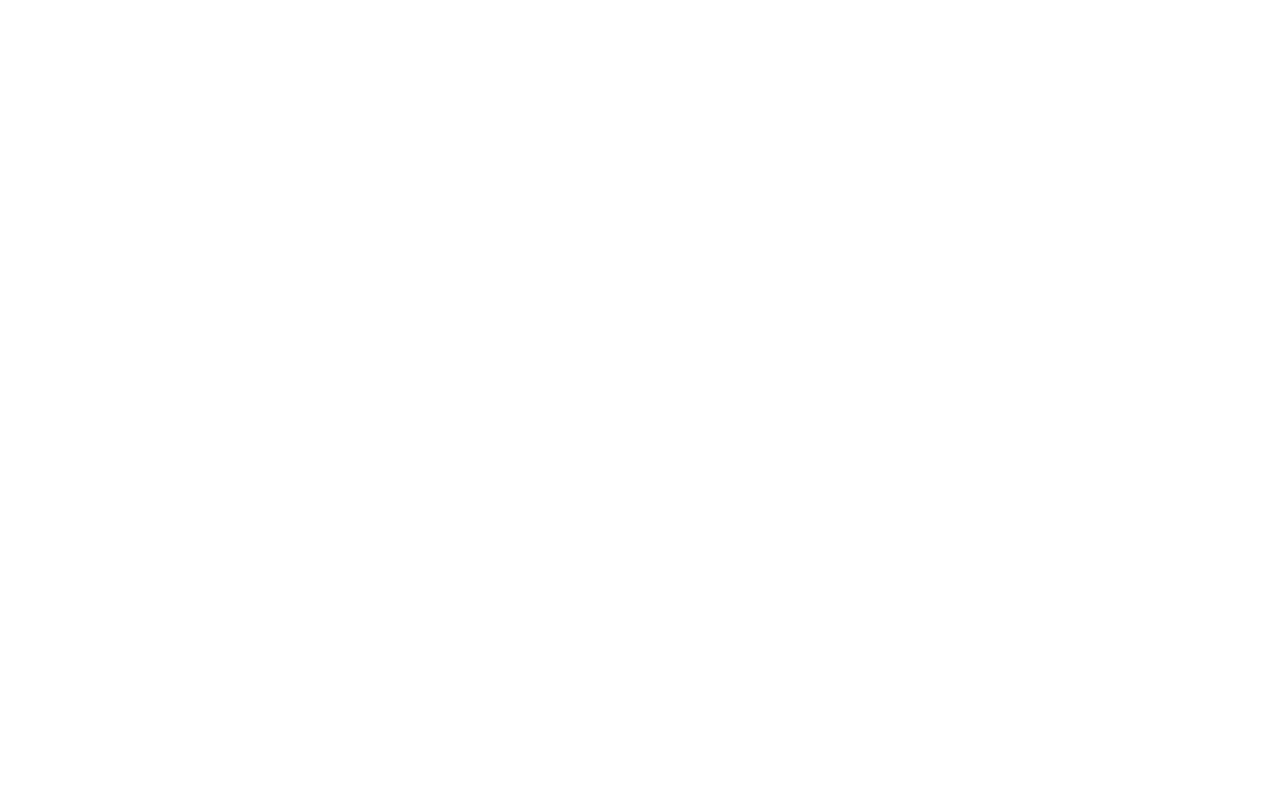
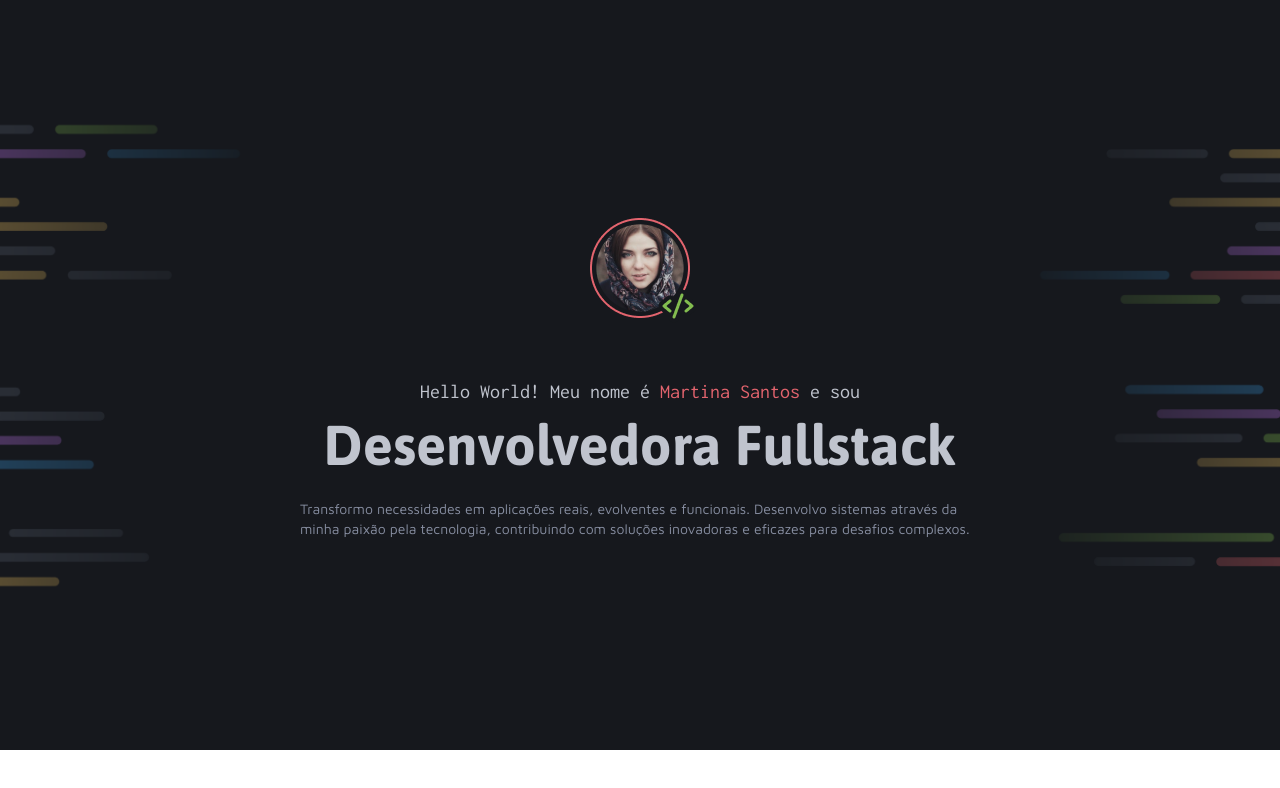
Before and after one commit to codebyneander/portfolio-dev, a plain HTML site: page index.html in a window 1280 px wide. Drawn offline with Linux system fonts and the light colour scheme.

Commit message:
Adiciona estrutura inicial do portfólio com estilos e imagem de avatar

```diff
--- /dev/null
+++ b/assets/styles/global.css
@@ -0,0 +1,47 @@
+/* Este bloco de código redefine as propriedades de margem e preenchimento de todos os elementos para 0, e define o modelo de caixa para border-box, o que significa que o preenchimento e a borda serão incluídos nas dimensões totais do elemento. Isso ajuda a criar um layout mais previsível e consistente. */
+* {
+  margin: 0;
+  padding: 0;
+  box-sizing: border-box;
+}
+
+:root {
+  /* Definição de variáveis de cor */
+  --color-red: #E3646E;
+  --color-purple: #BB72E9;
+  --color-blue: #3996DB;
+  --color-green: #82BC4F;
+  --color-yellow: #EABD5F;
+
+  --gray-100: #E2E4E9;
+  --gray-200: #C0C4CE;
+  --gray-300: #878EA1;
+  --gray-400: #292C34;
+  --gray-500: #16181D;
+  --gray-600: #0D0E11;
+
+  /* Definição de variáveis de fonte */
+  --font-family-asap: "Asap", sans-serif;
+  --font-family-inconsolata: "Inconsolata", monospace;
+
+  /* Comentado pois Maven Pro não está sendo utilizado no momento */
+  --font-family-maven: "Maven Pro", sans-serif;
+
+  /* Definição de variáveis de tamanho de fonte */
+
+  /* Asap */
+  --asap-title-lg: bold 56px/120% var(--font-family-asap);
+  --asap-title-md: bold 24px/120% var(--font-family-asap);
+  --asap-title-sm: bold 16px/120% var(--font-family-asap);
+
+  /* Inconsolata */
+  --text-incosolata: normal 20px/120% var(--font-family-inconsolata);
+
+  /* Maven Pro */
+  --mavenpro-text-md: 16px/140% var(--font-family-maven);
+  --mavenpro-text-sm: 14px/140% var(--font-family-maven);
+}
+
+body {
+  height: 100vh;
+}
--- /dev/null
+++ b/assets/styles/header.css
@@ -0,0 +1,67 @@
+@import url(global.css);
+
+header {
+  background-image: url(../images/Background_Intro.png); /* Define a imagem de fundo do cabeçalho */
+  background-repeat: no-repeat; /* Impede a repetição da imagem de fundo */
+  background-size: cover; /* Faz com que a imagem de fundo cubra todo o cabeçalho */
+  background-position: center; /* Centraliza a imagem de fundo */
+  width: 100%; /* Define a largura do cabeçalho para 100% da largura da tela */
+  height: 750px; /* Define a altura do cabeçalho para 750 pixels */
+  display: flex; /* Utiliza flexbox para o layout do cabeçalho */
+  flex-direction: column; /* Organiza os elementos do cabeçalho em uma coluna */
+  align-items: center; /* Alinha os itens do cabeçalho no centro horizontalmente */
+  justify-content: center; /* Alinha os itens do cabeçalho no centro verticalmente */
+  color: var(--gray-200); /* Define a cor do texto no cabeçalho como cinza claro */
+}
+
+header nav {
+  display: flex; /* Utiliza flexbox para o layout da barra de navegação */
+  flex-direction: column; /* Organiza os itens da barra de navegação em uma coluna */
+
+  div:nth-child(1) {
+    display: flex; /* Utiliza flexbox para o layout do primeiro item da barra de navegação */
+    flex-direction: column; /* Organiza os itens do primeiro item em uma coluna */
+    align-items: center; /* Alinha os itens do primeiro item no centro horizontalmente */
+    justify-content: center; /* Alinha os itens do primeiro item no centro verticalmente */
+    gap: 56px; /* Define um espaço de 56 pixels entre os itens do primeiro item */
+
+    img {
+      width: 112px; /* Define a largura da imagem do logotipo */
+      height: 112px; /* Define a altura da imagem do logotipo */
+    }
+
+    span {
+      font: var(--text-incosolata); /* Define a fonte do texto como Inconsolata */
+
+      strong {
+        color: var(--color-red); /* Define a cor do texto em negrito como vermelho */
+        font-weight: 400; /* Define o peso da fonte do texto em negrito como 400 */
+      }
+    }
+
+    h1 {
+      font: var(--asap-title-lg); /* Define a fonte do título principal como Asap */
+    }
+
+    p {
+      font: var(--mavenpro-text-sm); /* Define a fonte do parágrafo como Maven Pro */
+    }
+  }
+}
+
+.texts {
+  align-items: center; /* Alinha os itens de texto no centro horizontalmente */
+  display: flex; /* Utiliza flexbox para o layout dos itens de texto */
+  justify-content: center; /* Alinha os itens de texto no centro verticalmente */
+  flex-direction: column; /* Organiza os itens de texto em uma coluna */
+  max-width: 680px; /* Define a largura máxima dos itens de texto como 680 pixels */
+
+  h1 {
+    margin-top: 8px; /* Define uma margem superior de 8 pixels para o título */
+  }
+
+  p {
+    margin-top: 20px; /* Define uma margem superior de 20 pixels para o parágrafo */
+    color: var(--gray-300); /* Define a cor do parágrafo como cinza médio */
+  }
+}
--- /dev/null
+++ b/assets/styles/index.css
@@ -0,0 +1,2 @@
+@import url(global.css); /* Importa o arquivo global.css, que contém estilos que podem ser utilizados em todo o projeto */
+@import url(header.css); /* Importa o arquivo header.css, que contém estilos específicos para o cabeçalho do projeto */
--- /dev/null
+++ b/assets/styles/main.css
@@ -0,0 +1,4 @@
+main {
+  height: 701;
+  background-color: var(--gray-400);
+}
--- a/index.html
+++ b/index.html
@@ -1,11 +1,38 @@
 <!DOCTYPE html>
 <html lang="pt-BR">
 <head>
+  <link rel="preconnect" href="https://fonts.googleapis.com">
+  <link rel="preconnect" href="https://fonts.gstatic.com" crossorigin> <!-- Pré-conexão com o Google Fonts para otimizar o carregamento da fonte -->
+
   <meta charset="UTF-8">
   <meta name="viewport" content="width=device-width, initial-scale=1.0">
+
+  <link rel="stylesheet" href="assets/styles/index.css">
+  <link href="https://fonts.googleapis.com/css2?family=Asap:ital,wght@0,100..900;1,100..900&display=swap" rel="stylesheet">
+  <link href="https://fonts.googleapis.com/css2?family=Inconsolata:wght@200..900&display=swap" rel="stylesheet">
+  <link href="https://fonts.googleapis.com/css2?family=Maven+Pro:wght@400..900&display=swap" rel="stylesheet">
+
   <title>Portfólio Dev | Martina Santos</title>
 </head>
 <body>
+  <header>
+    <nav>
+      <div id="profile">
+        <img src="assets/images/Avatar.png" alt="Avatar de Martina Santos">
 
+        <div class="texts">
+          <span>Hello World! Meu nome é <strong>Martina Santos</strong> e sou</span>
+          <h1>Desenvolvedora Fullstack</h1>
+          <p>Transformo necessidades em aplicações reais, evolventes e funcionais. Desenvolvo sistemas através da minha paixão pela tecnologia, contribuindo com soluções inovadoras e eficazes para desafios complexos.</p>
+        </div>
+
+      </div>
+      <div id="stacks"></div>
+    </nav>
+  </header>
+
+  <main>
+
+  </main>
 </body>
 </html>
```
Also changed, not shown: assets/images/Avatar.png (added).
